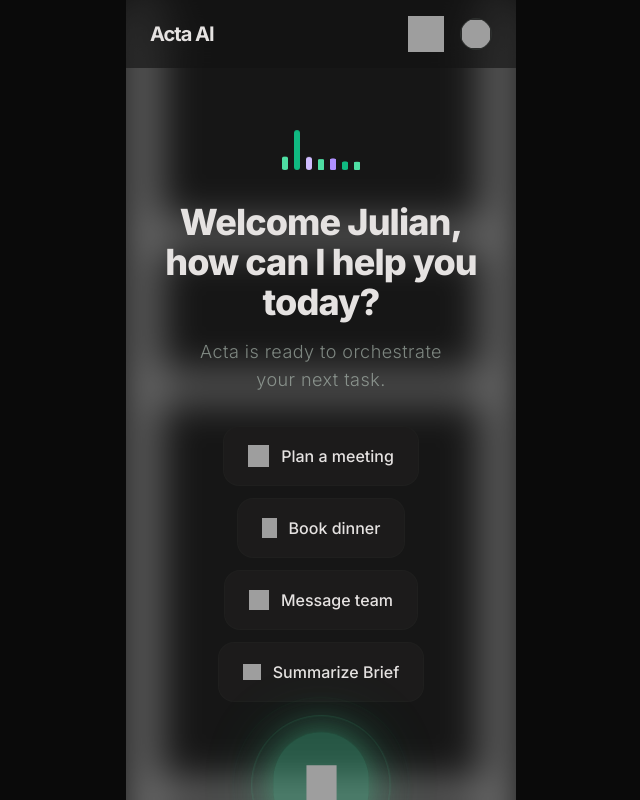
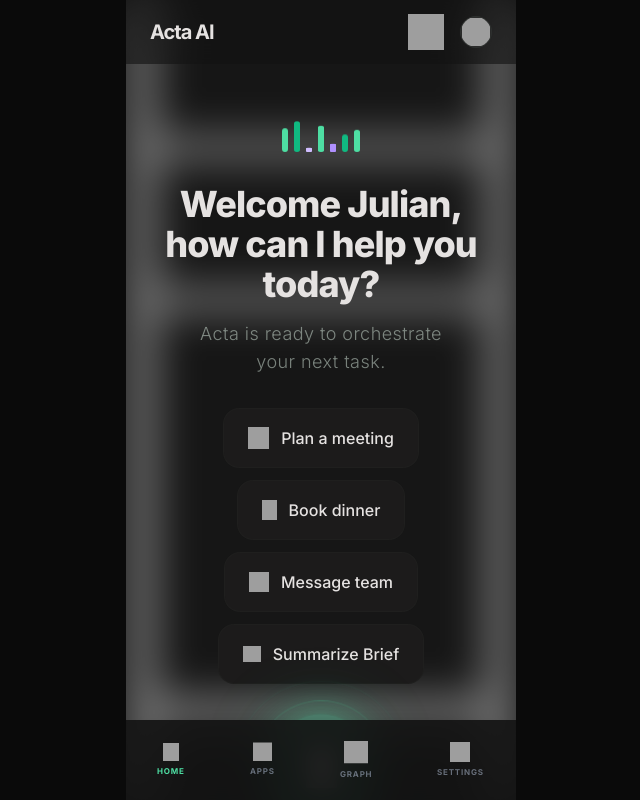
Before and after one commit to hanzo56/Acta, a React (Vite) app: page / in a window 1280 px wide. Shown: the top 800 px of the page, without its empty margins (319-959 px from the left). Built offline with nearby package versions, Linux system fonts and the light colour scheme; grey boxes are pictures that could not be loaded.

Commit message:
scrolling

```diff
--- a/src/index.css
+++ b/src/index.css
@@ -4,15 +4,131 @@
   --font-sans: 'Inter', ui-sans-serif, system-ui, sans-serif;
 }
 
+html,
 body {
+  height: 100%;
   margin: 0;
   font-family: var(--font-sans);
   -webkit-font-smoothing: antialiased;
+  /* Keep scroll inside .acta-main so mobile doesn’t “trap” pan on the document */
+  overflow: hidden;
 }
 
 #root {
-  min-height: 100svh;
+  min-height: 100%;
+  height: 100dvh;
   background: #0a0a0a;
+}
+
+/* Mobile shell: content scrolls between fixed header + bottom nav */
+:root {
+  --acta-header-h: 4rem;
+  --acta-nav-h: 5rem;
+  /* Preview Approve bar: pt-6 + button + pb-12 + safe visual buffer */
+  --acta-preview-footer-h: 8.5rem;
+}
+
+.acta-shell {
+  position: relative;
+  margin-left: auto;
+  margin-right: auto;
+  display: flex;
+  height: 100dvh;
+  max-height: 100dvh;
+  width: 100%;
+  max-width: 390px;
+  flex-direction: column;
+  overflow: hidden;
+  background: #131313;
+}
+
+.acta-main {
+  /* flex-basis: 0% — critical so this region gets a bounded height (enables overflow scroll) */
+  min-height: 0;
+  min-width: 0;
+  flex: 1 1 0%;
+  overflow-x: hidden;
+  overflow-y: auto;
+  overscroll-behavior: contain;
+  -webkit-overflow-scrolling: touch;
+}
+
+/* Inner scrollport (e.g. Graph) when main is overflow:hidden + nested scroller */
+.acta-scroll-y {
+  overflow-x: hidden;
+  overflow-y: auto;
+  overscroll-behavior-y: contain;
+  -webkit-overflow-scrolling: touch;
+}
+
+/*
+ * Graph: with html/body overflow:hidden, document scroll is disabled — this pane must scroll.
+ * Absolute inset between fixed header + tab bar guarantees a bounded box + overflow-y (works in WebKit).
+ */
+.acta-graph-body {
+  position: absolute;
+  left: 0;
+  right: 0;
+  top: calc(var(--acta-header-h) + env(safe-area-inset-top, 0px));
+  bottom: calc(var(--acta-nav-h) + env(safe-area-inset-bottom, 0px));
+  z-index: 1;
+  width: 100%;
+  overflow-x: hidden;
+  overflow-y: auto;
+  overscroll-behavior: contain;
+  -webkit-overflow-scrolling: touch;
+  touch-action: pan-y;
+}
+
+/* Pages with top header + bottom tab bar */
+.acta-main--inset-both {
+  padding-top: calc(var(--acta-header-h) + env(safe-area-inset-top, 0px));
+  padding-bottom: calc(var(--acta-nav-h) + env(safe-area-inset-bottom, 0px));
+}
+
+/* Preview: only bottom approve bar (top matches former pt-12 + safe area) */
+.acta-main--inset-preview {
+  padding-top: max(3rem, calc(0.75rem + env(safe-area-inset-top, 0px)));
+  padding-bottom: calc(var(--acta-preview-footer-h) + env(safe-area-inset-bottom, 0px));
+}
+
+/* Graph menu subpage: only top bar */
+.acta-main--inset-menu {
+  padding-top: calc(3.5rem + env(safe-area-inset-top, 0px));
+  padding-bottom: env(safe-area-inset-bottom, 0px);
+}
+
+.acta-header-fixed {
+  position: fixed;
+  top: 0;
+  left: 50%;
+  z-index: 40;
+  width: 100%;
+  max-width: 390px;
+  transform: translateX(-50%);
+  padding-top: env(safe-area-inset-top, 0px);
+}
+
+.acta-nav-fixed {
+  position: fixed;
+  bottom: 0;
+  left: 50%;
+  z-index: 40;
+  width: 100%;
+  max-width: 390px;
+  transform: translateX(-50%);
+  padding-bottom: env(safe-area-inset-bottom, 0px);
+}
+
+.acta-preview-footer-fixed {
+  position: fixed;
+  bottom: 0;
+  left: 50%;
+  z-index: 40;
+  width: 100%;
+  max-width: 390px;
+  transform: translateX(-50%);
+  padding-bottom: env(safe-area-inset-bottom, 0px);
 }
 
 /* Home: listening sound wave — scale from bottom */
--- a/src/pages/ConnectorsPage.tsx
+++ b/src/pages/ConnectorsPage.tsx
@@ -48,8 +48,8 @@
   const [notion, setNotion] = useState(true)
 
   return (
-    <div className="relative mx-auto min-h-[100svh] w-full max-w-[390px] bg-[#131313] pb-24 text-[#e5e2e1]">
-      <header className="absolute left-0 top-0 z-10 flex h-16 w-full max-w-[390px] items-center justify-between bg-[#131313] px-6">
+    <div className="acta-shell text-[#e5e2e1]">
+      <header className="acta-header-fixed z-10 flex h-16 items-center justify-between bg-[#131313] px-6">
         <div className="size-8 overflow-hidden rounded-full bg-[#2a2a2a]">
           <img alt="" className="size-full object-cover" src={imgUser} />
         </div>
@@ -58,7 +58,7 @@
         </button>
       </header>
 
-      <main className="max-w-[672px] px-6 pb-32 pt-24">
+      <main className="acta-main acta-main--inset-both max-w-[672px] px-6 pb-6">
         <div className="mb-10 flex flex-col gap-[7px]">
           <h1 className="text-[32px] font-bold leading-[48px] tracking-[-1.6px] text-[#e5e2e1]">
             Connectors
@@ -141,7 +141,7 @@
       </main>
 
       <nav
-        className="absolute bottom-0 left-0 flex h-20 w-full max-w-[390px] items-center justify-between bg-[rgba(19,19,19,0.9)] px-4 backdrop-blur-[12px]"
+        className="acta-nav-fixed flex h-20 items-center justify-between bg-[rgba(19,19,19,0.9)] px-4 backdrop-blur-[12px]"
         aria-label="Primary"
       >
         <Link to="/" className="flex items-center justify-center p-3">
--- a/src/pages/GraphMenuPage.tsx
+++ b/src/pages/GraphMenuPage.tsx
@@ -7,26 +7,29 @@
 
 export function GraphMenuPage() {
   return (
-    <div className="min-h-[100svh] bg-[#131313] text-[#e5e2e1]">
-      <header className="sticky top-0 z-20 flex flex-wrap items-center gap-3 border-b border-[rgba(60,74,66,0.15)] bg-[rgba(19,19,19,0.95)] px-4 py-3 backdrop-blur-md">
+    <div className="acta-shell bg-[#131313] text-[#e5e2e1]">
+      <header className="acta-header-fixed z-20 flex h-14 w-full items-center gap-3 border-b border-[rgba(60,74,66,0.15)] bg-[rgba(19,19,19,0.95)] px-4 backdrop-blur-md">
         <Link
           to="/graph"
-          className="rounded-xl bg-[rgba(78,222,163,0.15)] px-4 py-2.5 text-[14px] font-semibold text-[#4edea3] transition hover:bg-[rgba(78,222,163,0.28)]"
+          className="shrink-0 whitespace-nowrap rounded-xl bg-[rgba(78,222,163,0.15)] px-3 py-2 text-[12px] font-semibold text-[#4edea3] transition hover:bg-[rgba(78,222,163,0.28)] sm:text-[13px]"
         >
           ← Back to graph
         </Link>
-        <span className="text-[15px] font-medium text-[#bbcabf]">Tori Tori — Menu</span>
+        <span className="min-w-0 truncate text-[15px] font-medium text-[#bbcabf]">Tori Tori — Menu</span>
       </header>
-      <div className="mx-auto max-w-lg px-4 py-6 pb-16">
+
+      <main className="acta-main acta-main--inset-menu px-4 py-6">
+        <div className="mx-auto max-w-lg">
           {MENU_IMAGES.map((m) => (
             <img
               key={m.src}
               src={m.src}
               alt={m.alt}
-            className="mb-6 w-full rounded-xl border border-[rgba(60,74,66,0.2)] shadow-lg shadow-black/20"
+              className="mb-6 w-full rounded-xl border border-[rgba(60,74,66,0.2)] shadow-lg shadow-black/20 last:mb-0"
             />
           ))}
         </div>
+      </main>
     </div>
   )
 }
--- a/src/pages/GraphPage.tsx
+++ b/src/pages/GraphPage.tsx
@@ -1,4 +1,4 @@
-import { useEffect, useState } from 'react'
+import { useEffect, useRef, useState } from 'react'
 import { Link, useLocation } from 'react-router-dom'
 import {
   clearGraphFlowComplete,
@@ -111,6 +111,7 @@
   const fromPreviewApprove =
     (location.state as { fromPreviewApprove?: boolean } | null)?.fromPreviewApprove === true
 
+  const calendarCardRef = useRef<HTMLDivElement>(null)
   const [toriPhotoIndex, setToriPhotoIndex] = useState(0)
 
   const [stepStatuses, setStepStatuses] = useState<StepStatus[]>(() =>
@@ -154,11 +155,22 @@
   const allDone = stepStatuses.every((s) => s === 'done')
   const openTableDone = stepStatuses[3] === 'done'
   const confirmationDone = stepStatuses[4] === 'done'
+  const inviteAcceptedDone = stepStatuses[STEPS.length - 1] === 'done'
+
+  useEffect(() => {
+    if (!inviteAcceptedDone || !confirmationDone) return
+    const id = window.setTimeout(() => {
+      calendarCardRef.current?.scrollIntoView({ behavior: 'smooth', block: 'start' })
+    }, 120)
+    return () => window.clearTimeout(id)
+  }, [inviteAcceptedDone, confirmationDone])
 
   return (
-    <div className="relative mx-auto min-h-[100svh] w-full max-w-[390px] bg-[#131313] text-[#e5e2e1]">
-      <div className="pb-20 pt-24">
-        <main className="flex max-w-[672px] flex-col gap-8 px-6 pb-32">
+    <div className="acta-shell text-[#e5e2e1]">
+      <main
+        className="acta-graph-body mx-auto flex w-full max-w-[672px] flex-col gap-8 px-6 pb-6"
+        aria-label="Graph flow"
+      >
           <header className="flex flex-col gap-1">
             <p className="text-[14px] font-normal leading-5 tracking-[0.35px] text-[#4edea3]">
               {allDone ? 'Complete' : 'Running'}
@@ -271,7 +283,11 @@
           </div>
 
           {confirmationDone && (
-            <div className="graph-calendar-enter overflow-hidden rounded-2xl border border-[rgba(60,74,66,0.15)] bg-[#1c1b1b]">
+            <div
+              ref={calendarCardRef}
+              id="graph-calendar-card"
+              className="graph-calendar-enter scroll-mt-3 overflow-hidden rounded-2xl border border-[rgba(60,74,66,0.15)] bg-[#1c1b1b]"
+            >
               <div className="border-b border-[rgba(60,74,66,0.1)] bg-[rgba(78,222,163,0.06)] px-5 py-3">
                 <div className="flex items-center gap-2">
                   <div className="flex size-8 items-center justify-center rounded-lg bg-[rgba(78,222,163,0.12)]">
@@ -305,10 +321,9 @@
               </div>
             </div>
           )}
-        </main>
-      </div>
+      </main>
 
-      <header className="absolute left-0 top-0 flex h-16 w-full max-w-[390px] items-center justify-between bg-[#131313] px-6">
+      <header className="acta-header-fixed flex h-16 items-center justify-between bg-[#131313] px-6">
         <div className="size-8 overflow-hidden rounded-full bg-[#2a2a2a]">
           <img alt="" className="size-full object-cover" src={imgUserProfile} />
         </div>
@@ -318,7 +333,7 @@
       </header>
 
       <nav
-        className="absolute bottom-0 left-0 flex h-20 w-full max-w-[390px] items-center justify-between bg-[rgba(19,19,19,0.9)] px-8 backdrop-blur-[12px]"
+        className="acta-nav-fixed flex h-20 items-center justify-between bg-[rgba(19,19,19,0.9)] px-8 backdrop-blur-[12px]"
         aria-label="Primary"
       >
         <Link to="/" className="flex items-center justify-center p-3">
--- a/src/pages/HomePage.tsx
+++ b/src/pages/HomePage.tsx
@@ -26,8 +26,8 @@
 
 export function HomePage() {
   return (
-    <div className="relative mx-auto min-h-[100svh] w-full max-w-[390px] overflow-hidden bg-[#131313] text-[#e5e2e1]">
-      <div className="pointer-events-none absolute inset-0 flex flex-col items-start justify-center overflow-hidden opacity-40 blur-[20px]">
+    <div className="acta-shell text-[#e5e2e1]">
+      <div className="pointer-events-none absolute inset-0 z-0 flex flex-col items-start justify-center overflow-hidden opacity-40 blur-[20px]">
         <div className="pointer-events-none absolute inset-0 bg-white mix-blend-saturation" aria-hidden />
         <div className="grid w-full flex-1 grid-cols-1 gap-8 p-8">
           <div className="flex flex-col gap-6">
@@ -41,8 +41,8 @@
         </div>
       </div>
 
-      <div className="relative flex min-h-[974px] flex-col items-center justify-center px-6">
-        <div className="flex w-full max-w-[768px] flex-col items-center gap-8">
+      <main className="acta-main acta-main--inset-both relative z-[1] px-6">
+        <div className="flex w-full max-w-[768px] flex-col items-center gap-8 py-6">
           <div className="flex w-full flex-col items-center gap-8">
             <div
               className="flex h-16 w-full items-end justify-center gap-1.5"
@@ -146,9 +146,9 @@
             </p>
           </div>
         </div>
-      </div>
+      </main>
 
-      <header className="absolute left-0 top-0 flex w-full max-w-[390px] items-center justify-between bg-[rgba(19,19,19,0.6)] px-6 py-4 backdrop-blur-[12px]">
+      <header className="acta-header-fixed flex h-16 items-center justify-between bg-[rgba(19,19,19,0.6)] px-6 backdrop-blur-[12px]">
         <span className="text-[20px] font-bold leading-7 tracking-[-1px] text-[#e5e2e1]">
           Acta AI
         </span>
@@ -163,7 +163,7 @@
       </header>
 
       <nav
-        className="absolute bottom-0 left-0 w-full max-w-[390px] bg-[rgba(19,19,19,0.9)] backdrop-blur-[12px]"
+        className="acta-nav-fixed h-20 bg-[rgba(19,19,19,0.9)] backdrop-blur-[12px]"
         aria-label="Primary"
       >
         <div className="relative h-20 w-full">
--- a/src/pages/PreviewPage.tsx
+++ b/src/pages/PreviewPage.tsx
@@ -11,8 +11,8 @@
   const navigate = useNavigate()
 
   return (
-    <div className="relative mx-auto min-h-[100svh] w-full max-w-[390px] bg-[#131313] pb-52 text-[#e5e2e1]">
-      <main className="flex w-full max-w-[672px] flex-col gap-12 px-6 pt-12">
+    <div className="acta-shell bg-[#131313] text-[#e5e2e1]">
+      <main className="acta-main acta-main--inset-preview flex w-full max-w-[672px] flex-col gap-12 px-6">
         <header className="flex flex-col gap-2">
           <p className="text-[10px] font-bold uppercase leading-[15px] tracking-[2px] text-[#bbcabf]">
             PREVIEW
@@ -93,7 +93,7 @@
         </div>
       </main>
 
-      <div className="fixed bottom-0 left-1/2 w-full max-w-[390px] -translate-x-1/2 bg-[rgba(19,19,19,0.8)] px-6 pb-12 pt-6 backdrop-blur-[20px]">
+      <div className="acta-preview-footer-fixed bg-[rgba(19,19,19,0.8)] px-6 pb-12 pt-6 backdrop-blur-[20px]">
         <button
           type="button"
           onClick={() => navigate('/graph', { state: { fromPreviewApprove: true } })}
```
Lines whose indentation alone changed are shown as unchanged.
